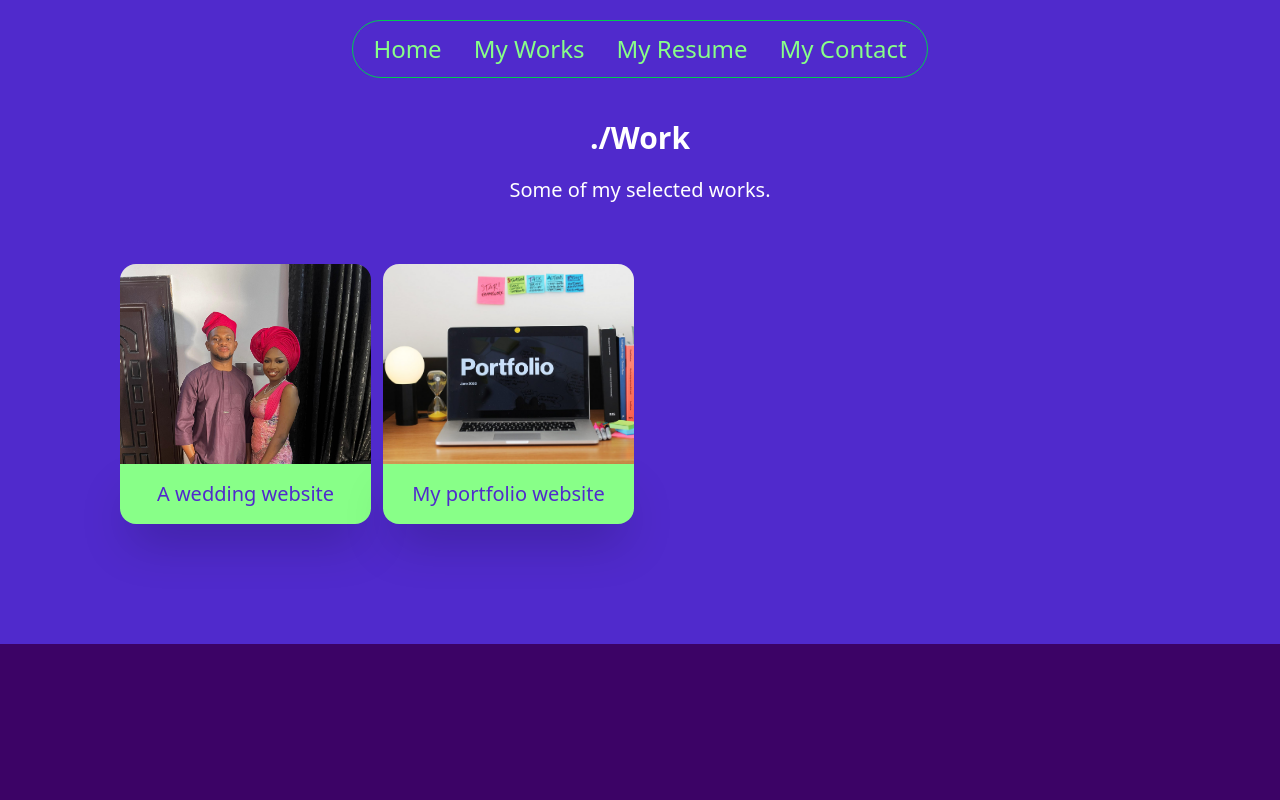
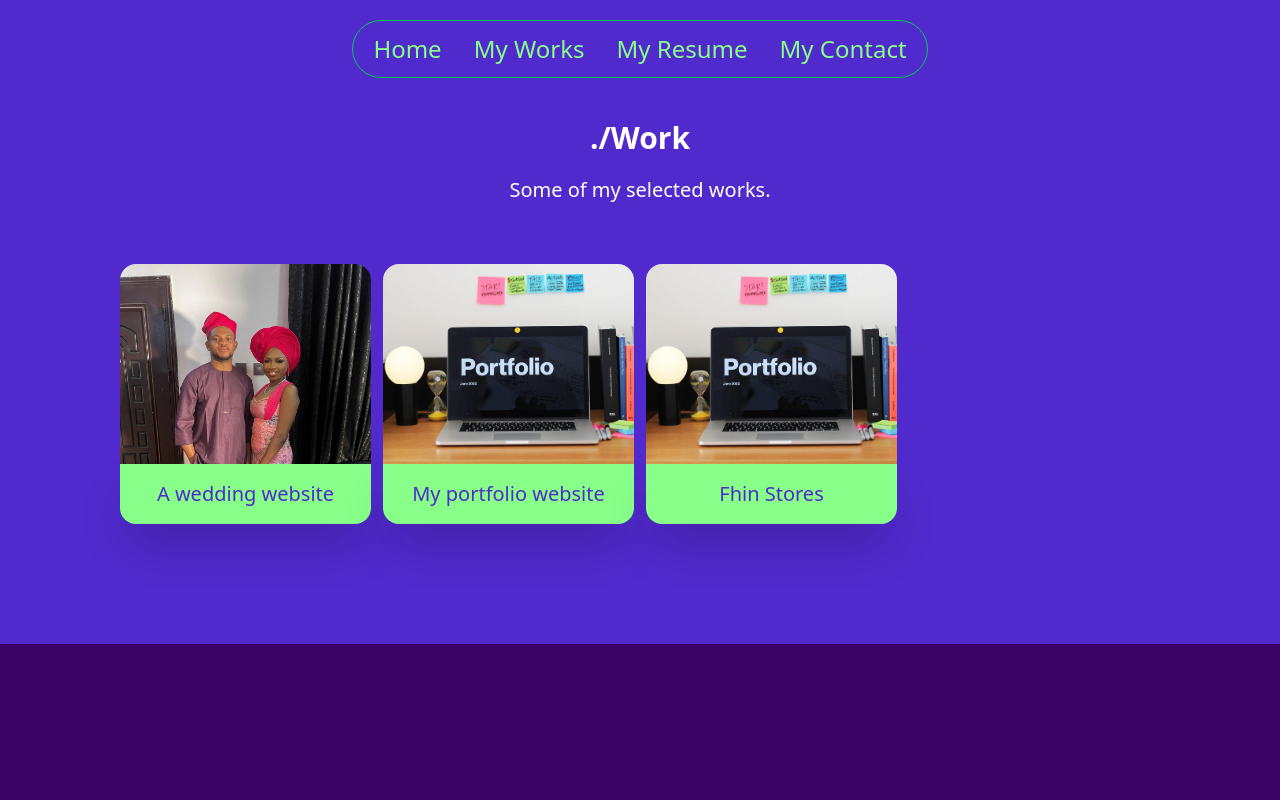
Before and after one commit to Xlence1624/MikeBen, a React (Vite) app: page /mywork in a window 1280 px wide. Shown: the top 800 px of the page. Built offline with nearby package versions, Linux system fonts and the light colour scheme; a web font is replaced by a local one.

Commit message:
work added
Signed-off-by: Xlence1624 <xlence1624@gmail.com>

```diff
--- a/src/assets/mywork.js
+++ b/src/assets/mywork.js
@@ -14,6 +14,14 @@ const myWork = [
     title: "My portfolio website",
     link: "https://mike-ben.vercel.app/"
   },
+
+        {
+    img: img2,
+    id: "3",
+    title: "Fhin Stores",
+    link: "https://mike-ben.vercel.app/"
+  },
+
 ]
 
 export default myWork
```
